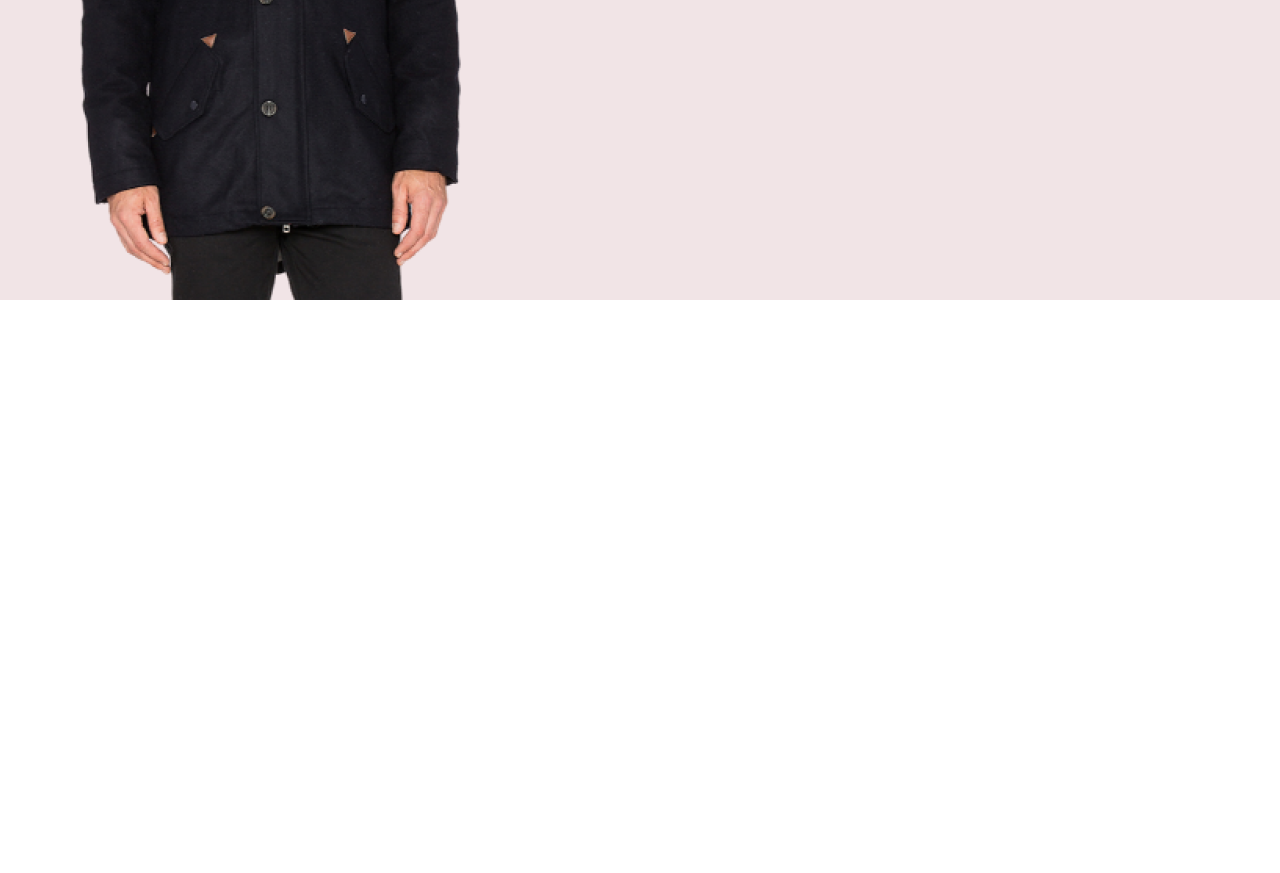
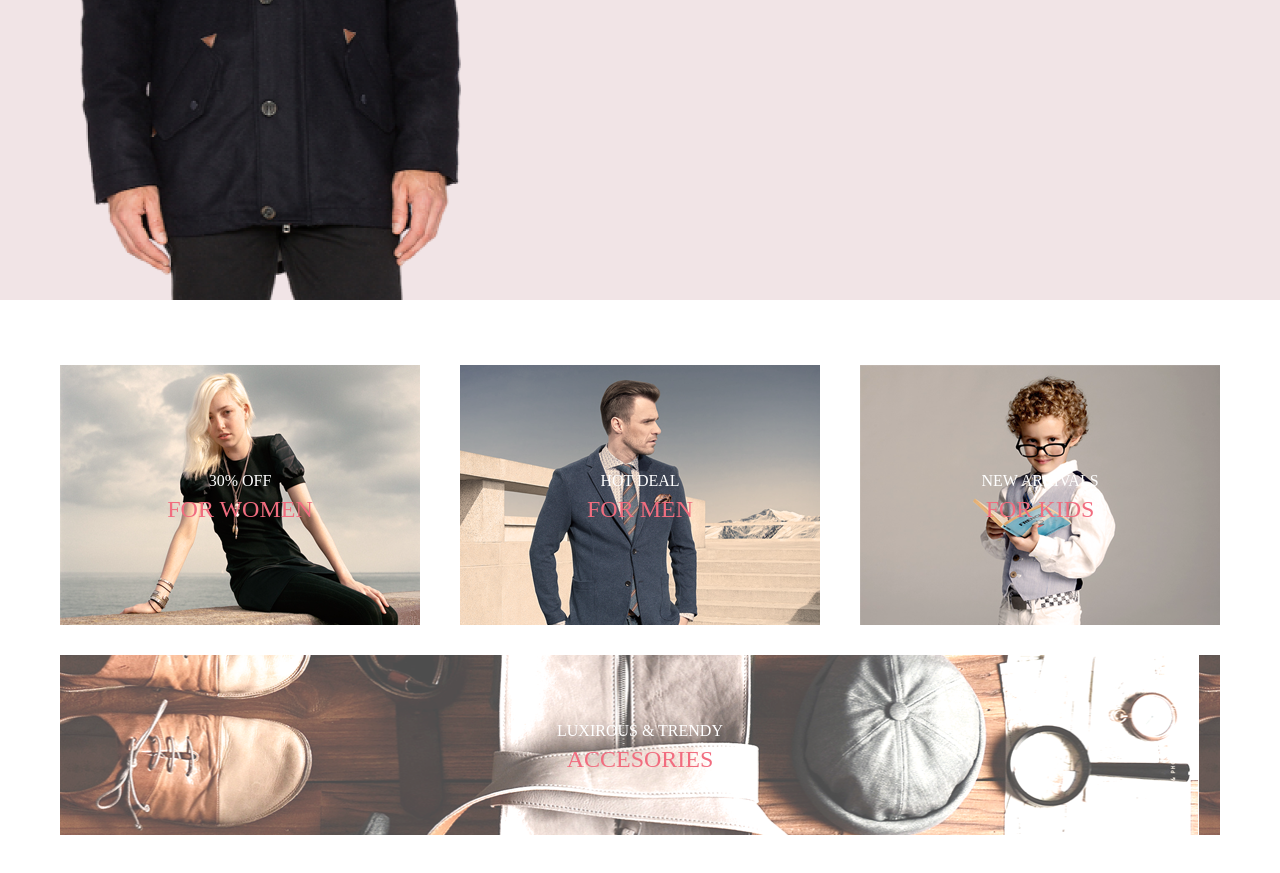
Before and after one commit to rossonero007/shop, a plain HTML site: page index.html in a window 1280 px wide. Shown: the part 543-1416 px from the top of the page. Before the commit the page ends 843 px from the top, so only its background shows below. Drawn offline with nearby package versions, Linux system fonts and the light colour scheme.

Commit message:
product - block desktop

```diff
--- a/css/style.css
+++ b/css/style.css
@@ -42,6 +42,7 @@
 .intro {
     height: 764px;
     background: #F1E4E6;
+    margin: 0 0 65px 0;
 }
 
 .intro__block {
@@ -73,3 +74,41 @@ h1 > .large {
 h1 > .decor {
     color: #F16D7F;
 }
+
+/* Product styles */
+
+.product {
+    margin: 0 0 96px 0;
+}
+
+.product__block {
+    display: flex;
+    flex-wrap: wrap;
+    justify-content: space-between;
+    gap: 30px;
+}
+
+.product__item {
+    display: flex;
+    flex-direction: column;
+    justify-content: center;
+    align-items: center;
+    width: 360px;
+    height: 260px;
+    line-height: 28px;
+    color: white;
+    font-size: 16px;
+    background-repeat: no-repeat;
+
+    background-color: rgba(33, 22, 22, 0.7);
+}
+
+.product__item > span {
+    color: #F16D7F;
+    font-size: 24px;
+}
+.product__item:last-child {
+    width: 100%;
+    height: 180px;
+
+}
--- a/index.html
+++ b/index.html
@@ -39,5 +39,25 @@
             </div>
         </div>
     </section>
+
+    <section class="product">
+        <div class="container product__block">
+            <div class="product__item" style="background: url('img/woman.png')">
+                30% OFF <span>FOR WOMEN</span>
+            </div>
+
+            <div class="product__item" style="background: url('img/men.png')">
+                HOT DEAL <span>FOR MEN</span>
+            </div>
+
+            <div class="product__item" style="background: url('img/kids.png')">
+                NEW ARRIVALS <span>FOR KIDS</span>
+            </div>
+
+            <div class="product__item" style="background: url('img/acc.png')">
+                LUXIROUS & TRENDY <span>ACCESORIES</span>
+            </div>
+        </div>
+    </section>
 </body>
 </html>
```
Also changed, not shown: img/acc.png (added), img/kids.png (added), img/men.png (added), img/woman.png (added).
